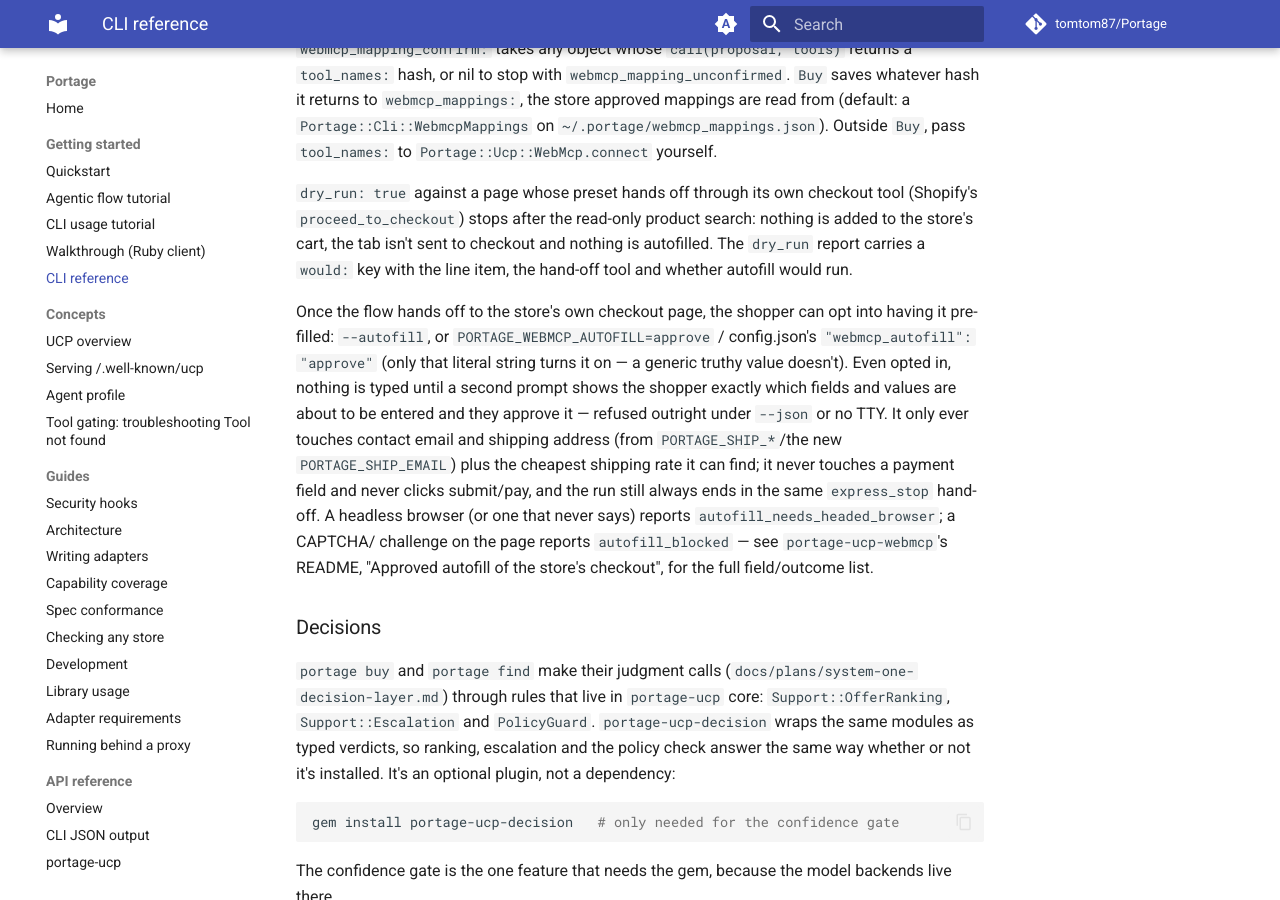
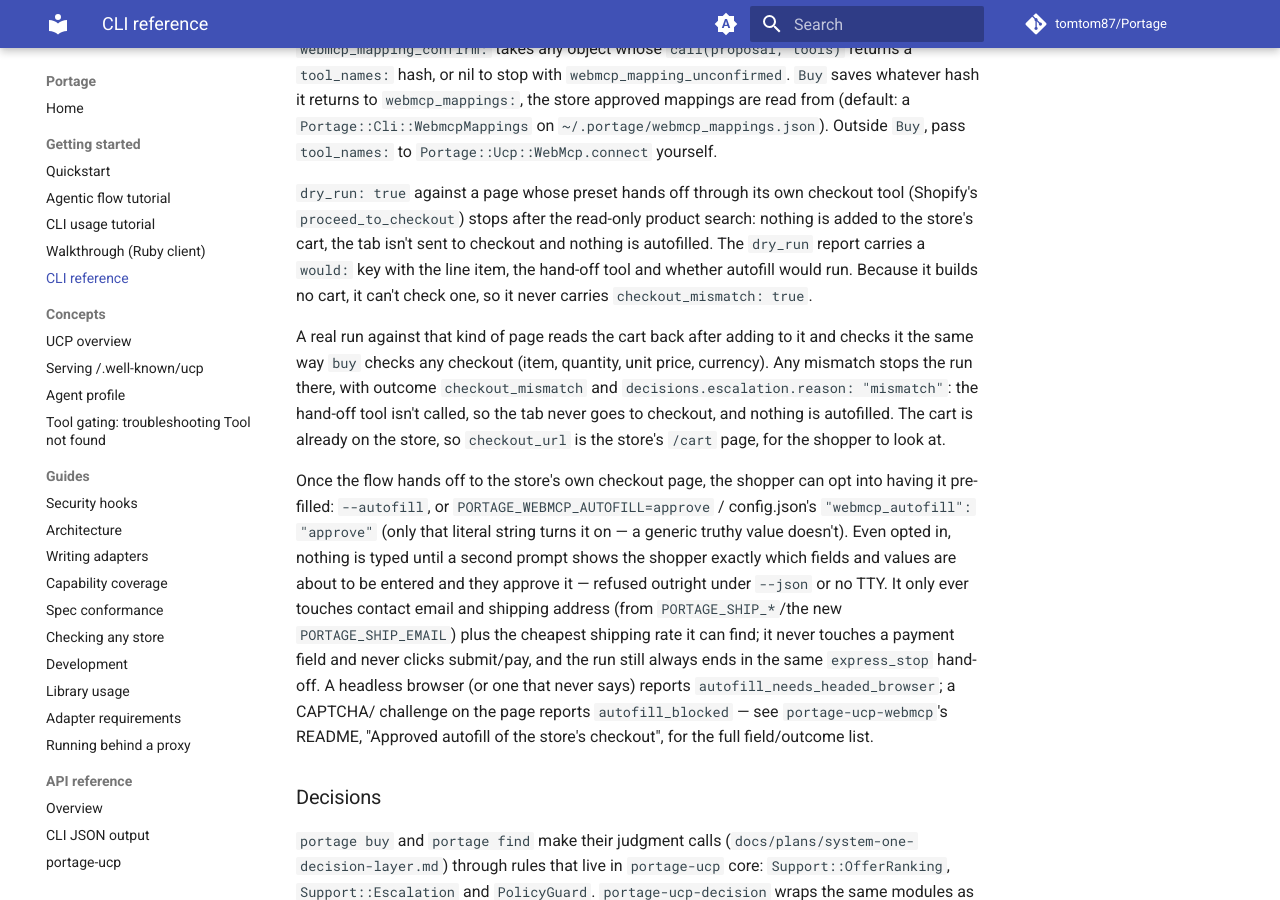
Before and after one commit to tomtom87/Portage, an MkDocs documentation site: the page built from docs/cli-reference.md, in a window 1280 px wide and 900 px high, scrolled down 18219 px. Built offline with MkDocs 1.6.1 and Material for MkDocs 9.7.7, drawn with Linux system fonts in a browser that asks for light colours; comment, search, counter and statistics services are not loaded.

Commit message:
Document that a mismatched WebMCP cart never reaches checkout or autofill

```diff
--- a/portage-cli/README.md
+++ b/portage-cli/README.md
@@ -811,6 +811,16 @@ checkout tool (Shopify's `proceed_to_checkout`) stops after the read-only
 product search: nothing is added to the store's cart, the tab isn't sent to
 checkout and nothing is autofilled. The `dry_run` report carries a `would:`
 key with the line item, the hand-off tool and whether autofill would run.
+Because it builds no cart, it can't check one, so it never carries
+`checkout_mismatch: true`.
+
+A real run against that kind of page reads the cart back after adding to it
+and checks it the same way `buy` checks any checkout (item, quantity, unit
+price, currency). Any mismatch stops the run there, with outcome
+`checkout_mismatch` and `decisions.escalation.reason: "mismatch"`: the
+hand-off tool isn't called, so the tab never goes to checkout, and nothing is
+autofilled. The cart is already on the store, so `checkout_url` is the
+store's `/cart` page, for the shopper to look at.
 
 Once the flow hands off to the store's own checkout page, the shopper can
 opt into having it pre-filled: `--autofill`, or
--- a/portage-ucp-webmcp/README.md
+++ b/portage-ucp-webmcp/README.md
@@ -391,8 +391,10 @@ Things to know about these tools:
 Once a WebMCP session hands off to the store's own checkout — a preset's
 `handoff_checkout` tool (Shopify's `proceed_to_checkout`) navigates the same
 bridge's browser there — the shopper can opt into having contact and
-shipping fields filled in for them before they take over to pay. This is
-off by default and gated behind two separate approvals, neither of which
+shipping fields filled in for them before they take over to pay. It never
+runs when `portage-cli` found the cart didn't match the request: that run
+stops with `checkout_mismatch` before the hand-off tool is called at all.
+This is off by default and gated behind two separate approvals, neither of which
 lives in this gem:
 
 - **The opt-in itself** is `portage-cli`'s: `portage buy --autofill`, or
```
Also changed, not shown: docs/api/cli-json.md (+2 -2 lines), plugins/buy/skills/buy/references/outcomes.md (+2 -2 lines).
